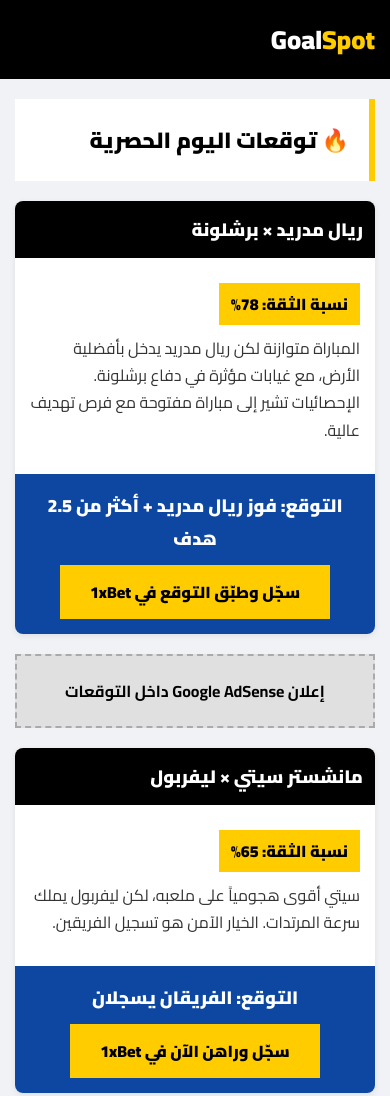
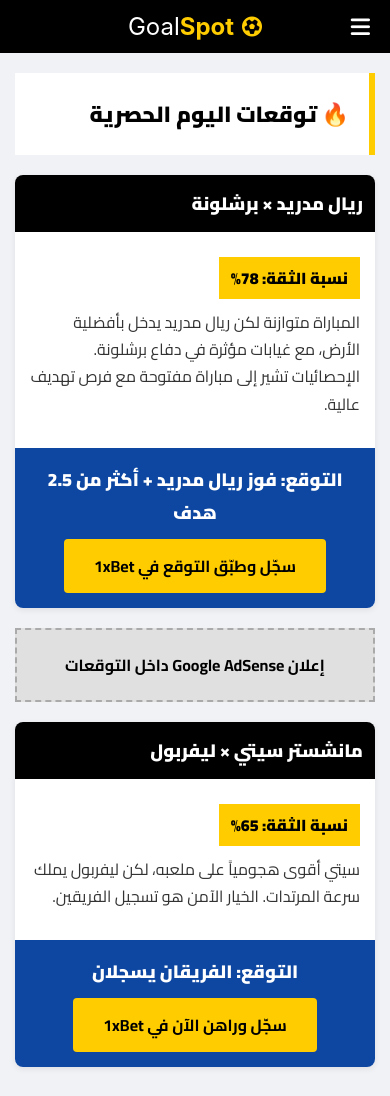
Before and after one commit to goalspot/goalspot.github.io, a plain HTML site: page predictions.html in a window 390 px wide. Shown: the top 1096 px of the page. Drawn offline with Linux system fonts and the light colour scheme.

Commit message:
Enhance header styles and mobile navigation
Updated styles for header and footer, added mobile navigation toggle functionality.

```diff
--- a/predictions.html
+++ b/predictions.html
@@ -14,11 +14,12 @@ body{
   font-family:'Cairo',sans-serif;
   background:#f0f2f5;
   color:#000;
+  overflow-x: hidden;
 }
 a{text-decoration:none;color:inherit}
 .container{max-width:1200px;margin:auto;padding:0 15px}
 
-/* HEADER */
+/* ===== HEADER ===== */
 header{
   background:#000;
   color:#fff;
@@ -30,15 +31,45 @@ header{
   display:flex;
   justify-content:space-between;
   align-items:center;
-  padding:15px;
+  padding:12px 20px; /* تعديل الـ Padding ليتناسب مع شكل المباريات */
 }
-.logo{
-  font-size:26px;
-  font-weight:900;
+
+/* توحيد شكل اللوغو مع الفوتر */
+.logo-container{
+  display:flex;
+  align-items:center;
+  font-family:'Inter',sans-serif;
 }
-.logo span{color:#ffcc00}
-nav a{margin:0 12px;font-weight:700; color: #fff;}
-nav a:hover{color:#ffcc00}
+.logo-icon{
+  color:#ffcc00;
+  font-size:20px;
+  margin-left:8px;
+}
+.logo-text{
+  color:#fff;
+  font-size:24px;
+}
+.logo-spot{
+  color:#ffcc00;
+  font-weight:700;
+}
+
+/* زر القائمة للهاتف */
+.menu-toggle {
+  display: none;
+  color: #fff;
+  font-size: 22px;
+  cursor: pointer;
+}
+
+/* Navigation الحاسوب */
+nav.nav a{
+  margin:0 12px;
+  font-weight:700;
+  color: #fff;
+  text-decoration:none;
+}
+nav.nav a:hover{color:#ffcc00}
 
 /* PAGE TITLE */
 .page-title{
@@ -101,9 +132,11 @@ nav a:hover{color:#ffcc00}
   background:#ffcc00;
   color:#000;
   padding:12px 30px;
+  border-radius:4px;
   display:inline-block;
   margin-top:10px;
   font-size:16px;
+  font-weight: 700;
 }
 
 /* ADS */
@@ -129,7 +162,7 @@ nav a:hover{color:#ffcc00}
   margin-bottom:10px;
 }
 
-/* ===== FOOTER (تم استبداله بفوتر صفحة المباريات) ===== */
+/* ===== FOOTER ===== */
 footer{
   background:#222;
   color:#ccc;
@@ -154,9 +187,41 @@ footer .logo-spot{color:#ffcc00;font-weight:700}
   padding-top:10px;
 }
 
+/* ===== MEDIA QUERIES الهاتف ===== */
 @media(max-width:768px){
   .grid{grid-template-columns:1fr}
-  nav{display:none}
+
+  .header-inner {
+    justify-content: center; /* اللوجو في الوسط */
+  }
+
+  .menu-toggle {
+    display: block;
+    position: absolute;
+    right: 20px; /* المنيو في اليمين */
+  }
+
+  nav.nav {
+    display: none;
+    position: absolute;
+    top: 100%;
+    right: 0;
+    background: #000;
+    width: 100%;
+    flex-direction: column;
+    padding: 20px 0;
+    text-align: center;
+    border-top: 1px solid #222;
+  }
+
+  nav.nav.active {
+    display: flex;
+  }
+
+  nav.nav a {
+    margin: 15px 0;
+    margin-right: 0;
+  }
 }
 </style>
 </head>
@@ -165,11 +230,18 @@ footer .logo-spot{color:#ffcc00;font-weight:700}
 
 <header>
   <div class="container header-inner">
-    <div class="logo">Goal<span>Spot</span></div>
-    <nav>
+    <div class="menu-toggle" id="mobile-toggle">
+      <i class="fas fa-bars"></i>
+    </div>
+
+    <a href="index.html" class="logo-container">
+      <i class="fas fa-futbol logo-icon"></i>
+      <span class="logo-text">Goal<span class="logo-spot">Spot</span></span>
+    </a>
+
+    <nav class="nav" id="nav-list">
       <a href="index.html">الرئيسية</a>
       <a href="matches.html">المباريات</a>
-      <a href="predictions.html">التوقعات</a>
     </nav>
   </div>
 </header>
@@ -232,16 +304,6 @@ footer .logo-spot{color:#ffcc00;font-weight:700}
 </div>
 
 <footer>
-  <script>
-const toggle = document.getElementById('mobile-toggle');
-const nav = document.getElementById('nav-list');
-
-if (toggle && nav) {
-  toggle.addEventListener('click', () => {
-    nav.classList.toggle('active');
-  });
-}
-</script>
   <div class="footer-logo-container">
     <i class="fas fa-futbol logo-icon"></i>
     <span class="logo-text">Goal<span class="logo-spot">Spot</span></span>
@@ -252,5 +314,13 @@ if (toggle && nav) {
   </div>
 </footer>
 
+<script>
+const toggle = document.getElementById('mobile-toggle');
+const nav = document.getElementById('nav-list');
+toggle.addEventListener('click', () => {
+  nav.classList.toggle('active');
+});
+</script>
+
 </body>
 </html>
```
